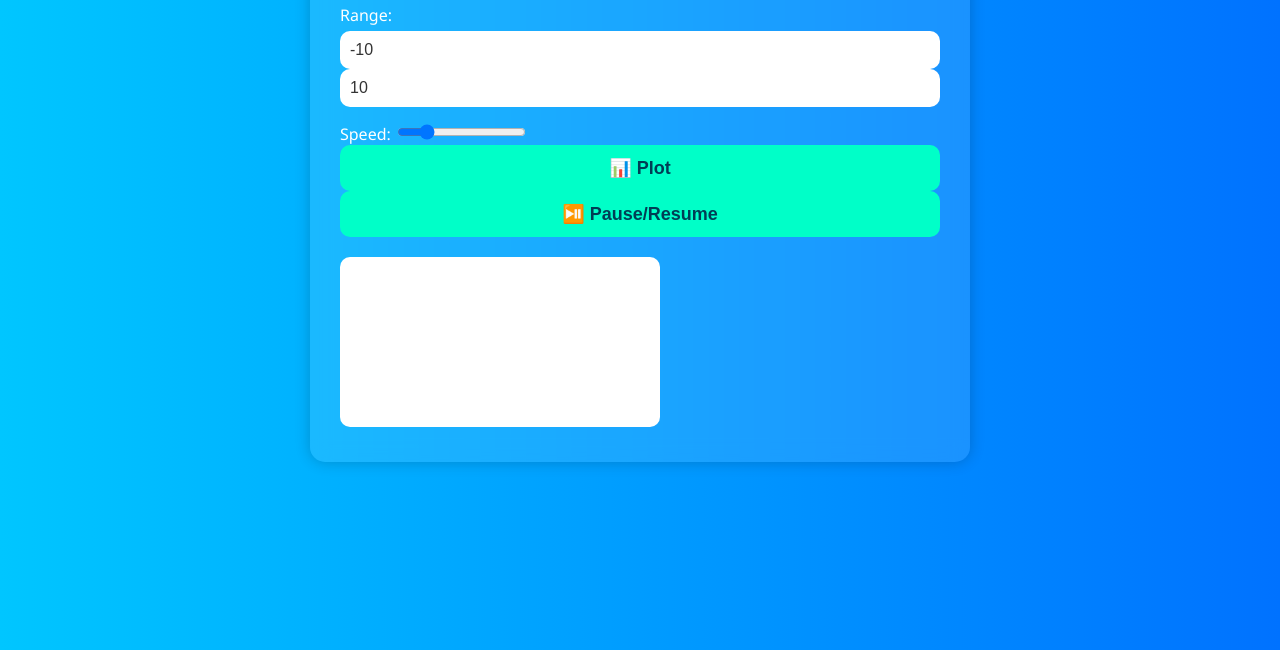
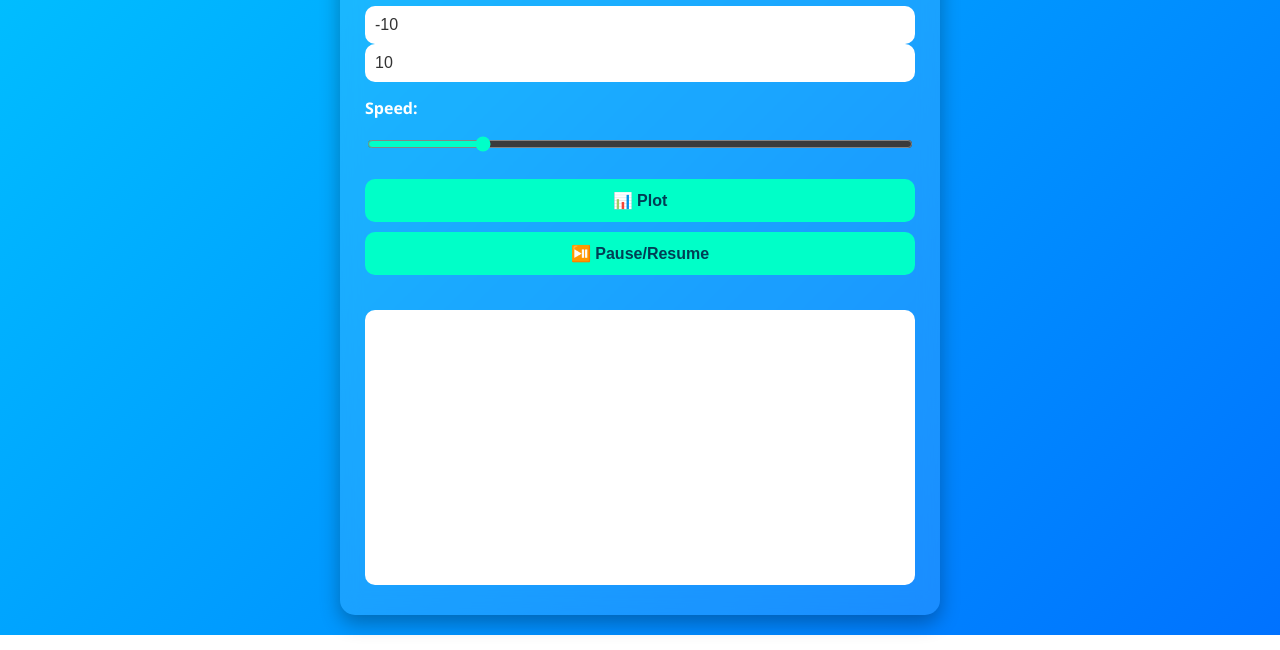
Before and after one commit to Swarup2024web/GraphCalc, a plain HTML site: page index.html in a window 1280 px wide. Shown: the part 230-880 px from the top of the page. Drawn offline with nearby package versions, Linux system fonts and the light colour scheme.

Commit message:
Update style.css

```diff
--- a/style.css
+++ b/style.css
@@ -1,63 +1,77 @@
+* {
+  box-sizing: border-box;
+}
+
 body {
   margin: 0;
   font-family: 'Segoe UI', sans-serif;
-  background: linear-gradient(to right, #00c6ff, #0072ff);
+  background: linear-gradient(135deg, #00c6ff, #0072ff);
   color: #fff;
   display: flex;
   justify-content: center;
-  align-items: start;
-  padding: 40px;
+  padding: 20px;
   min-height: 100vh;
 }
 
 .container {
+  width: 100%;
+  max-width: 600px;
   background: rgba(255, 255, 255, 0.1);
-  padding: 30px;
+  padding: 25px;
   border-radius: 15px;
   backdrop-filter: blur(10px);
-  box-shadow: 0 0 15px rgba(0, 0, 0, 0.2);
-  width: 90%;
-  max-width: 600px;
+  box-shadow: 0 8px 20px rgba(0, 0, 0, 0.3);
 }
 
 h1 {
   text-align: center;
   margin-bottom: 20px;
-  font-weight: 600;
-  color: #fff;
 }
 
 .input-group,
-.range-group {
+.range-group,
+.control-group,
+.button-group {
+  margin-bottom: 15px;
   display: flex;
   flex-direction: column;
-  margin-bottom: 15px;
 }
 
 label {
   margin-bottom: 5px;
-  font-size: 16px;
+  font-weight: bold;
 }
 
 input[type="text"],
-input[type="number"] {
+input[type="number"],
+input[type="range"] {
   padding: 10px;
-  font-size: 16px;
   border: none;
   border-radius: 10px;
+  font-size: 16px;
   outline: none;
   color: #333;
 }
 
+input[type="range"] {
+  accent-color: #00ffc8;
+}
+
+.button-group {
+  display: flex;
+  gap: 10px;
+  flex-wrap: wrap;
+}
+
 button {
-  width: 100%;
+  flex: 1;
   padding: 12px;
-  font-size: 18px;
+  font-size: 16px;
+  border: none;
+  border-radius: 10px;
   background: #00ffc8;
   color: #003e55;
   font-weight: bold;
-  border: none;
-  border-radius: 10px;
   cursor: pointer;
   transition: 0.3s;
 }
@@ -70,5 +84,6 @@ canvas {
   margin-top: 20px;
   background: #fff;
   border-radius: 10px;
-  padding: 10px;
+  width: 100%;
+  height: auto;
 }
```
